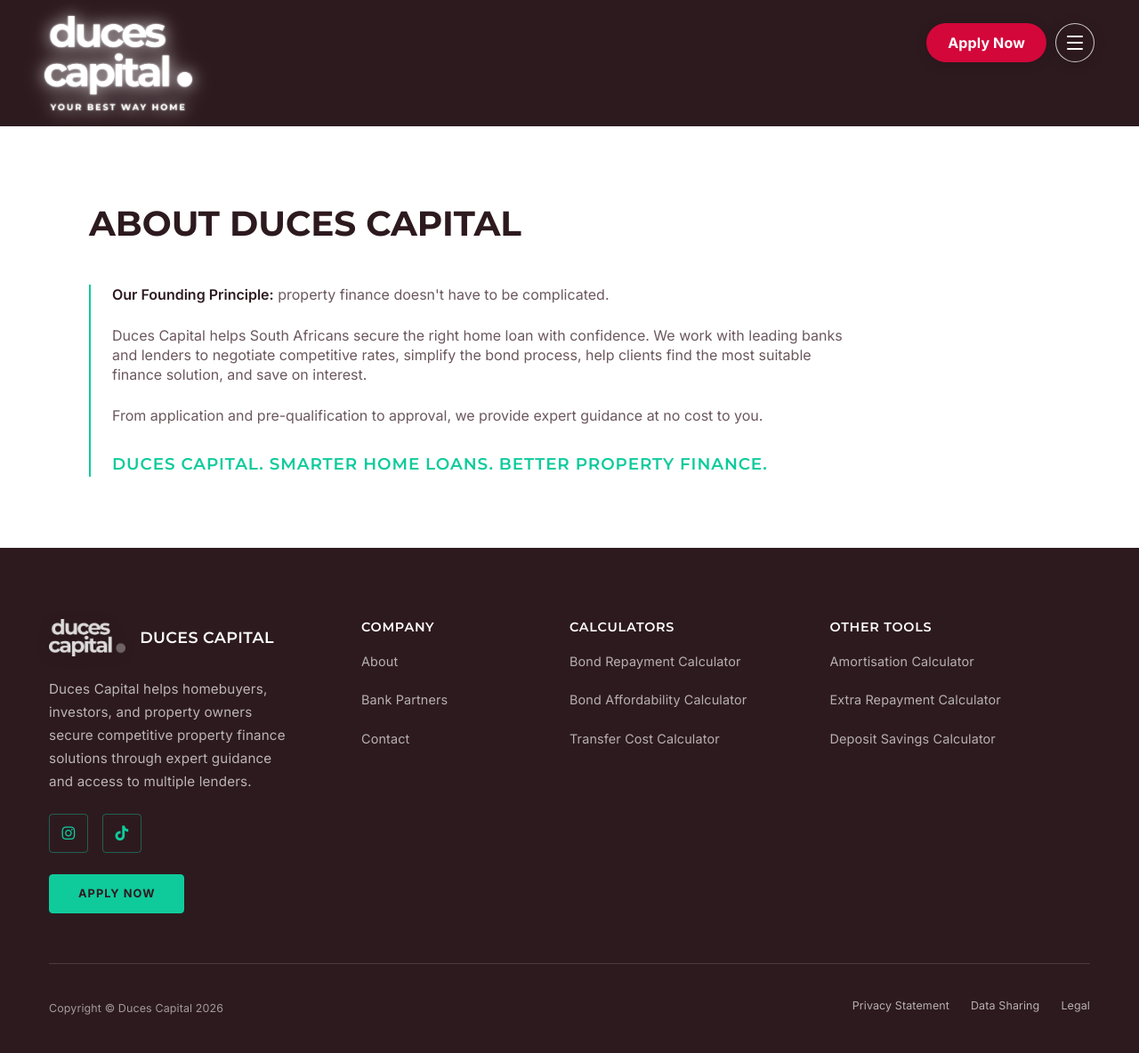
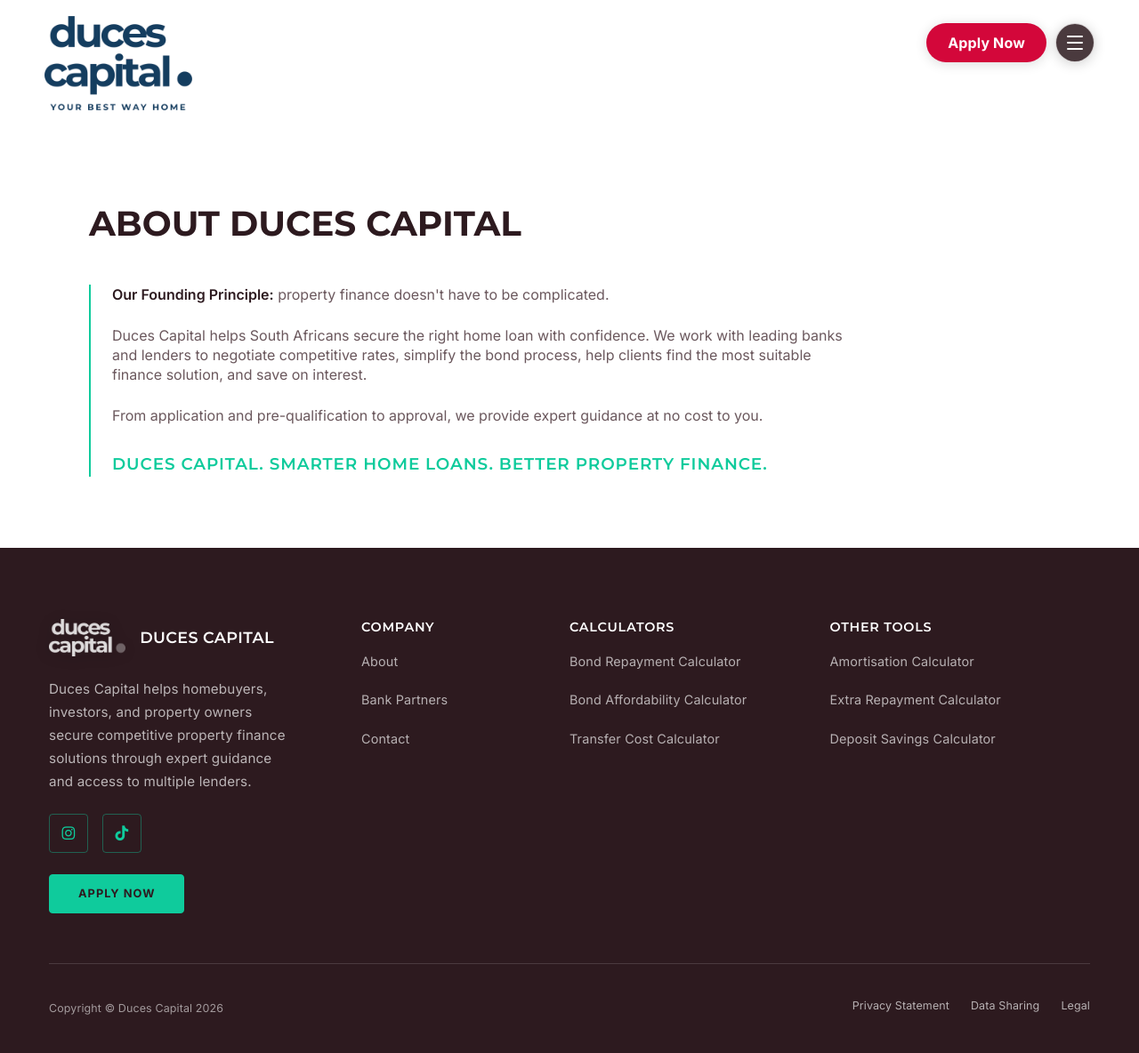
Before and after one commit to Intellify-Cloud/ev-ducscap_v2, a Jekyll site: the page built from about.md, in a window 1280 px wide. Shown: the whole page at 89% size. Built offline with Jekyll 4.4.1, drawn with Linux system fonts in a browser that asks for light colours.

Commit message:
Use dark logo on transparent About navbar

```diff
--- a/_assets/components/_navbar.scss
+++ b/_assets/components/_navbar.scss
@@ -288,6 +288,16 @@ body.bg-white #mainNav {
   background: $brand-primary;
 }
 
+body.bg-white #mainNav.navbar--transparent-light {
+  background: transparent;
+
+  .navbar-brand > img,
+  .navbar-brand:hover > img,
+  .navbar-brand:focus > img {
+    filter: none;
+  }
+}
+
 .back-to-top-pill {
   @include font-body;
   @include button-typography;
--- a/_includes/navbar.html
+++ b/_includes/navbar.html
@@ -1,8 +1,12 @@
-<nav class="navbar" id="mainNav" aria-label="Main navigation">
+{% assign navbar_logo = '/assets/img/logo/duces-logo-stacked-red2.png' %}
+{% if page.url == '/about/' %}
+  {% assign navbar_logo = '/assets/img/logo/duces-logo-stacked-dark.png' %}
+{% endif %}
+<nav class="navbar{% if page.url == '/about/' %} navbar--transparent-light{% endif %}" id="mainNav" aria-label="Main navigation">
   <div class="container">
     <a class="navbar-brand" href="{{ '/' | relative_url }}" aria-label="Duces Capital home">
       <img
-        src="{{ '/assets/img/logo/duces-logo-stacked-red2.png' | relative_url }}"
+        src="{{ navbar_logo | relative_url }}"
         alt="Duces Capital"
       />
     </a>
```
Also changed, not shown: assets/bundle.css, assets/img/logo/duces-logo-stacked-dark.png (added).
